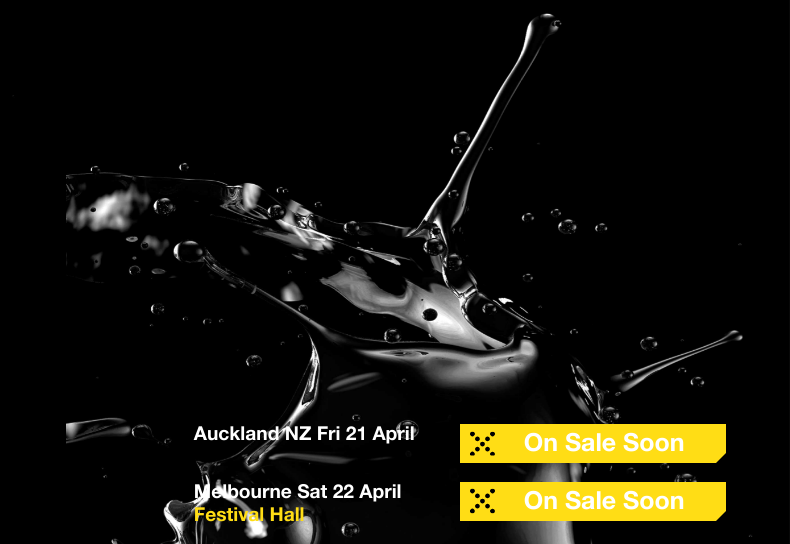
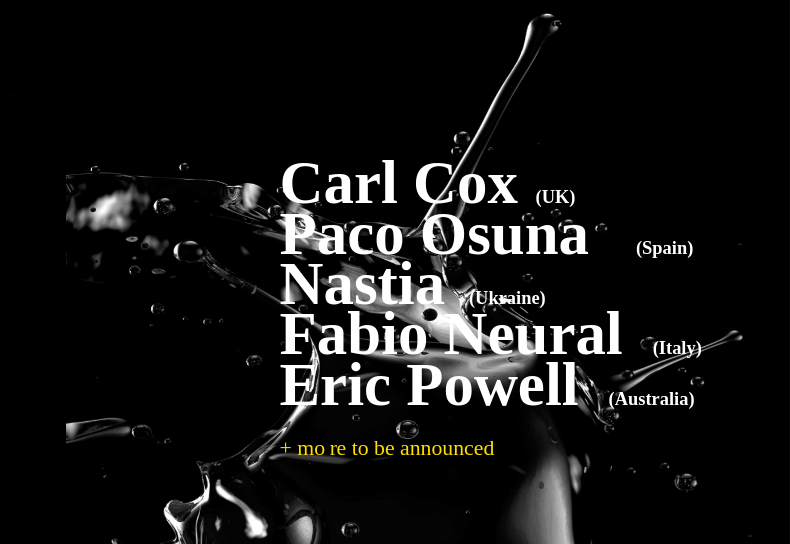
Before and after one commit to emmetrd/emmetrd.github.io, a plain HTML site: page index.html in a window 1280 px wide. Shown: the top 544 px of the page, 490-1280 px from the left. Drawn offline with Linux system fonts and the light colour scheme.

Commit message:
Update index.html

```diff
--- a/index.html
+++ b/index.html
@@ -112,9 +112,8 @@ height="0" width="0" style="display:none;visibility:hidden"></iframe></noscript>
 
 
 
-  <svg xmlns="/assets/images/lineup.svg" role="presentation" class="icon " aria-label="Pure 2017" width="507" height="434">
-      <title>Pure 2017</title>
-    </svg>
+  <img src="/assets/images/lineup.svg" class="icon " aria-label="Pure 2017" width="507" style="padding-top: 7vh;" >
+	  <title>Pure 2017</title>
 
 
 			</div>
```
